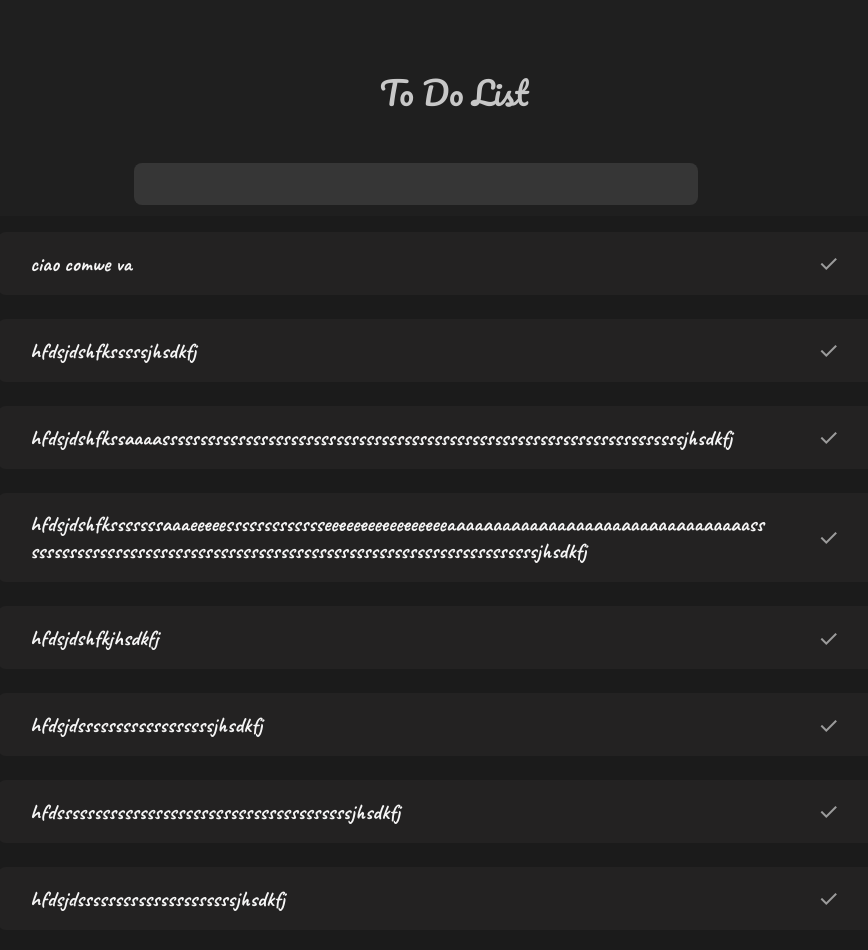
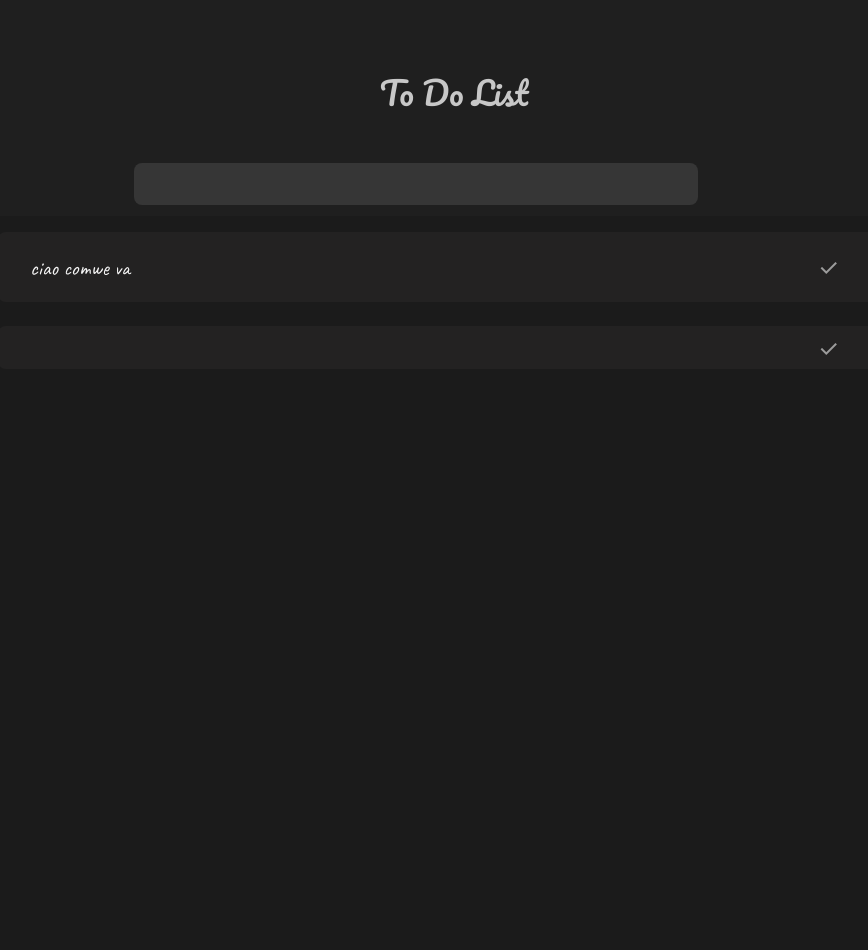
Before and after one commit to CasazzaGabriele/-ToDoList-, a website built with Vite: page index.html in a window 1280 px wide. Both pictures are taken after a click on the button 910 px from the left and 178 px from the top of the page. Shown: the whole page, without its empty margins (186-1054 px from the left). Built offline with nearby package versions, Linux system fonts and the light colour scheme.

Commit message:
main js update

```diff
--- a/index.html
+++ b/index.html
@@ -13,47 +13,12 @@
   </header>
   <body>
     <div class="div_input_toDo">
-      <input type="text" class="input_toDO">
-      <button class="button_input_enter"><i class="gg-enter"></i></button>
+      <input type="text" class="input_toDO" id="input_toDO">
+      <button class="button_input_enter" id="button_input_enter"><i class="gg-enter"></i></button>
     </div>
-    <div class="div_container_toDo_list">
+    <div class="div_container_toDo_list" id="div_container_toDo_list">
       <div class="div_toDo_component">
-        <h2 class="text_toDo" contenteditable="true" >ciao comwe va</h2>
-        <button class="check_toDo"><span class="material-symbols-outlined">check</span></button>
-        <button class="button_delate_toDo"><i class="gg-trash"></i></button>
-      </div>
-      <div class="div_toDo_component">
-        <h2 class="text_toDo" contenteditable="true" >hfdsjdshfksssssjhsdkfj</h2>
-        <button class="check_toDo"><span class="material-symbols-outlined">check</span></button>
-        <button class="button_delate_toDo"><i class="gg-trash"></i></button>
-      </div>
-      <div class="div_toDo_component">
-        <h2 class="text_toDo" contenteditable="true" >hfdsjdshfkssaaaasssssssssssssssssssssssssssssssssssssssssssssssssssssssssssssssssssssjhsdkfj</h2>
-        <button class="check_toDo"><span class="material-symbols-outlined">check</span></button>
-        <button class="button_delate_toDo"><i class="gg-trash"></i></button>
-      </div>
-      <div class="div_toDo_component">
-        <h2 class="text_toDo" contenteditable="true" >hfdsjdshfksssssssaaaeeeeessssssssssssseeeeeeeeeeeeeeeeeaaaaaaaaaaaaaaaaaaaaaaaaaaaaaaaaasssssssssssssssssssssssssssssssssssssssssssssssssssssssssssssssssssssjhsdkfj</h2>
-        <button class="check_toDo"><span class="material-symbols-outlined">check</span></button>
-        <button class="button_delate_toDo"><i class="gg-trash"></i></button>
-      </div>
-      <div class="div_toDo_component">
-        <h2 class="text_toDo" contenteditable="true" >hfdsjdshfkjhsdkfj</h2>
-        <button class="check_toDo"><span class="material-symbols-outlined">check</span></button>
-        <button class="button_delate_toDo"><i class="gg-trash"></i></button>
-      </div>
-      <div class="div_toDo_component">
-        <h2 class="text_toDo" contenteditable="true" >hfdsjdssssssssssssssssssjhsdkfj</h2>
-        <button class="check_toDo"><span class="material-symbols-outlined">check</span></button>
-        <button class="button_delate_toDo"><i class="gg-trash"></i></button>
-      </div>
-      <div class="div_toDo_component">
-        <h2 class="text_toDo" contenteditable="true" >hfdsssssssssssssssssssssssssssssssssssssssjhsdkfj</h2>
-        <button class="check_toDo"><span class="material-symbols-outlined">check</span></button>
-        <button class="button_delate_toDo"><i class="gg-trash"></i></button>
-      </div>
-      <div class="div_toDo_component">
-        <h2 class="text_toDo" contenteditable="true" >hfdsjdsssssssssssssssssssssjhsdkfj</h2>
+        <p class="text_toDo" contenteditable="true" id="text_toDo">ciao comwe va</p>
         <button class="check_toDo"><span class="material-symbols-outlined">check</span></button>
         <button class="button_delate_toDo"><i class="gg-trash"></i></button>
       </div>
--- a/main.js
+++ b/main.js
@@ -1,8 +1,78 @@
 import './style.css'
 
-const button = document.getElementById("enter_button")
+const button = document.getElementById("button_input_enter")
+const input_field = document.getElementById("input_toDO")
+const toDo_Container = document.getElementById("div_container_toDo_list")
+
+let toDo_list = []
+
+const toDoElement = {
+    text: "",
+    isDone: false,
+
+}
 
 
-button.addEventListener("click", (event) => {
-    toDo_num.innerText = toDo_list.lenght
+
+function create_ToDo_Elememt_Constructor (todo) {
+    let div_ToDo_Component = document.createElement("div")
+    div_ToDo_Component.className ="div_toDo_component"
+    toDo_Container.appendChild(div_ToDo_Component)
+
+    let p = document.createElement("p")
+    p.className ="text_toDo"
+    p.innerText = todo.text
+    div_ToDo_Component.appendChild(p)
+
+    let checkButton = document.createElement("button")
+    checkButton.className = "check_toDo"
+    div_ToDo_Component.appendChild(checkButton)
+
+    let icon_check = document.createElement("span")
+    icon_check.innerText = "Check"
+    icon_check.className = "material-symbols-outlined"
+    checkButton.appendChild(icon_check)
+
+    let button_delate_toDo = document.createElement("button")
+    button_delate_toDo.className = "button_delate_toDo"
+    div_ToDo_Component.appendChild(button_delate_toDo)
+
+    let icon_trash = document.createElement("i")
+    icon_trash.className = "gg-trash"
+    button_delate_toDo.appendChild(icon_trash)
+
+    return {
+        div_container_element: div_ToDo_Component,
+        paragraf: p,
+        button_check: checkButton,
+        button_delate: button_delate_toDo,
+        delate_object: this.button_delate.addEventListener("click",(event)=>{
+            toDo_Container.removeChild(this.div_container_element)
+        })
+    }
+}
+
+button.addEventListener("click",(event)=>{
+    if (toDo_list.length != 0){
+        for (var element of toDo_list){
+            if (element.text == input_field.value){
+                break
+            }
+            else{
+                let toDo_Object = toDoElement;
+                toDo_Object.text = input_field.value
+                toDo_Object.isDone = false
+                toDo_list(create_ToDo_Elememt_Constructor(toDo_Object))
+            }
+        }
+    }
+    else{
+        console.log("canee")
+        let toDo_Object = toDoElement;
+        toDo_Object.text = input_field.value
+        toDo_Object.isDone = false
+        toDo_list.push(toDo_Object)
+        toDo_list(create_ToDo_Elememt_Constructor(toDo_Object))
+    }
+    input_field.value =""
 });
--- a/package.json
+++ b/package.json
@@ -6,8 +6,7 @@
   "scripts": {
     "dev": "vite",
     "build": "vite build",
-    "preview": "vite preview",
-    "server": " server.js"
+    "preview": "vite preview"
   },
   "devDependencies": {
     "prisma": "^5.13.0",
@@ -16,7 +15,8 @@
   "dependencies": {
     "bootstrap-icons": "^1.11.3",
     "express": "^4.19.2",
-    "nodemon": "^3.1.0"
+    "nodemon": "^3.1.0",
+    "psql": "^0.0.1"
   },
   "description": "",
   "main": "main.js",
--- a/style.css
+++ b/style.css
@@ -20,14 +20,16 @@
 .div_input_toDo{
     height: 4rem;
     width: auto;
-    min-width: 30rem;
+    min-width: 10rem;
     max-width: 50rem;
     margin: auto;
     align-content: center;
+    display: flex;
 }
 
 .input_toDO{
     margin-left: 5rem;
+    margin-block: auto;
     height: 2.5rem;
     width: 35rem;
     border: none;
@@ -41,6 +43,7 @@
 
 .button_input_enter{
     margin-left: 0.5rem;
+    margin-block:auto;
     height: 1.8rem;
     width: 1.8rem;
     border-radius: 0.5rem;
```
Also changed, not shown: 1 other file.
